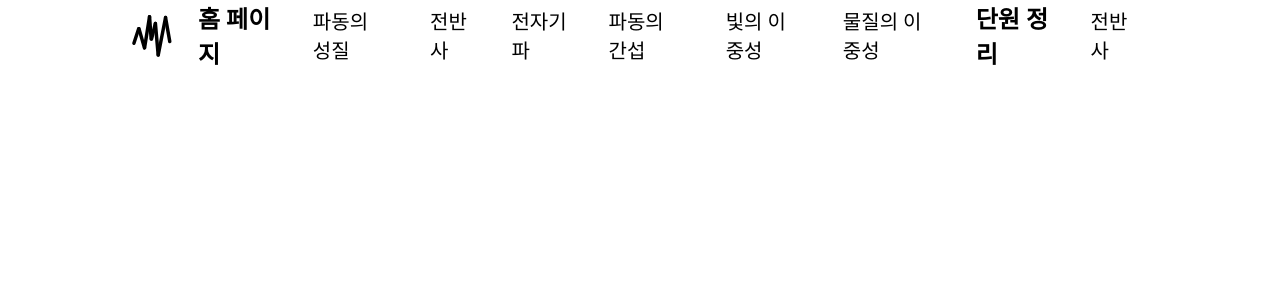
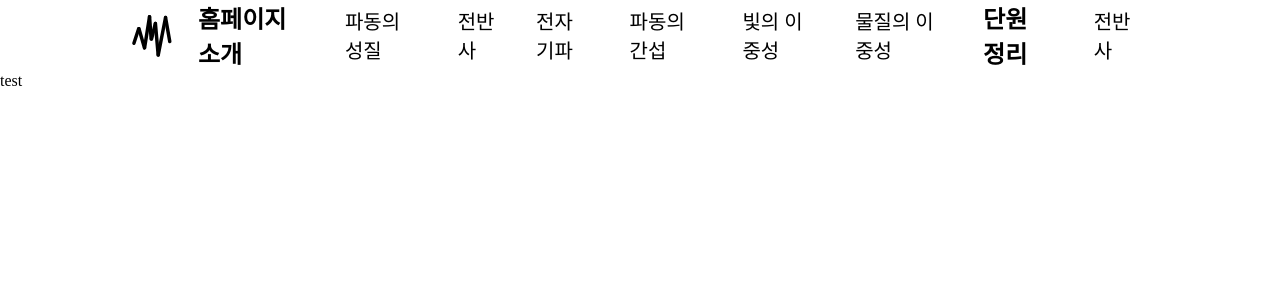
Before and after one commit to xodus0721/wave, a React (Create React App) app: page / in a window 1280 px wide. Shown: the top 300 px of the page. Built offline with nearby package versions, Linux system fonts and the light colour scheme; a web font is replaced by a local one.

Commit message:
feat: router setting

```diff
--- a/src/App.tsx
+++ b/src/App.tsx
@@ -1,11 +1,18 @@
 import React from "react";
 import NavBar from "./components/templates/NavBar";
+import { BrowserRouter, Route, Switch } from "react-router-dom";
+import Main from "./components/pages/Main";
+import Properties from "./components/pages/Properties";
 
 function App() {
   return (
-    <>
+    <BrowserRouter>
       <NavBar />
-    </>
+      <Switch>
+        <Route exact path="/" render={() => <Main />}></Route>
+        <Route exact path="/properties" render={() => <Properties />}></Route>
+      </Switch>
+    </BrowserRouter>
   );
 }
 
--- a/src/components/atoms/NavTextButton.tsx
+++ b/src/components/atoms/NavTextButton.tsx
@@ -16,8 +16,8 @@ interface IStyledProps {
 const NavText = styled.span`
   font-size: ${(props: IStyledProps) => (props.isBold ? "24px" : "20px")};
   font-weight: ${(props) => (props.isBold ? "bold" : "")};
-  padding: 0px 20px;
-  /* margin: 0 12px; */
+  padding: 0px 10px;
+  margin: 0 10px;
 `;
 
 const ClickArea = styled.div`
--- /dev/null
+++ b/src/components/pages/Main.tsx
@@ -0,0 +1,7 @@
+import React from "react";
+
+const Main = () => {
+  return <div>test</div>;
+};
+
+export default Main;
--- /dev/null
+++ b/src/components/pages/Properties.tsx
@@ -0,0 +1,8 @@
+import React from "react";
+import styled from "styled-components";
+
+const Properties = () => {
+  return <div></div>;
+};
+
+export default Properties;
--- a/src/components/templates/NavBar.tsx
+++ b/src/components/templates/NavBar.tsx
@@ -18,7 +18,7 @@ const NavContainer = styled.div`
 
 const firstTItles = [
   {
-    content: "홈 페이지",
+    content: "홈페이지 소개",
     isBold: true,
   },
   {
```
